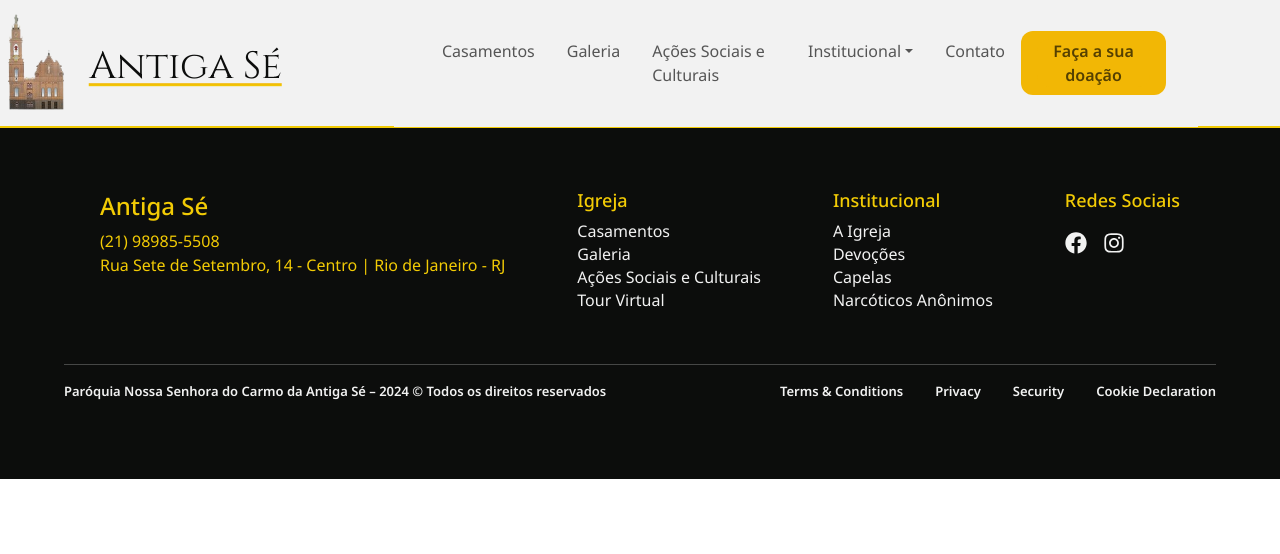
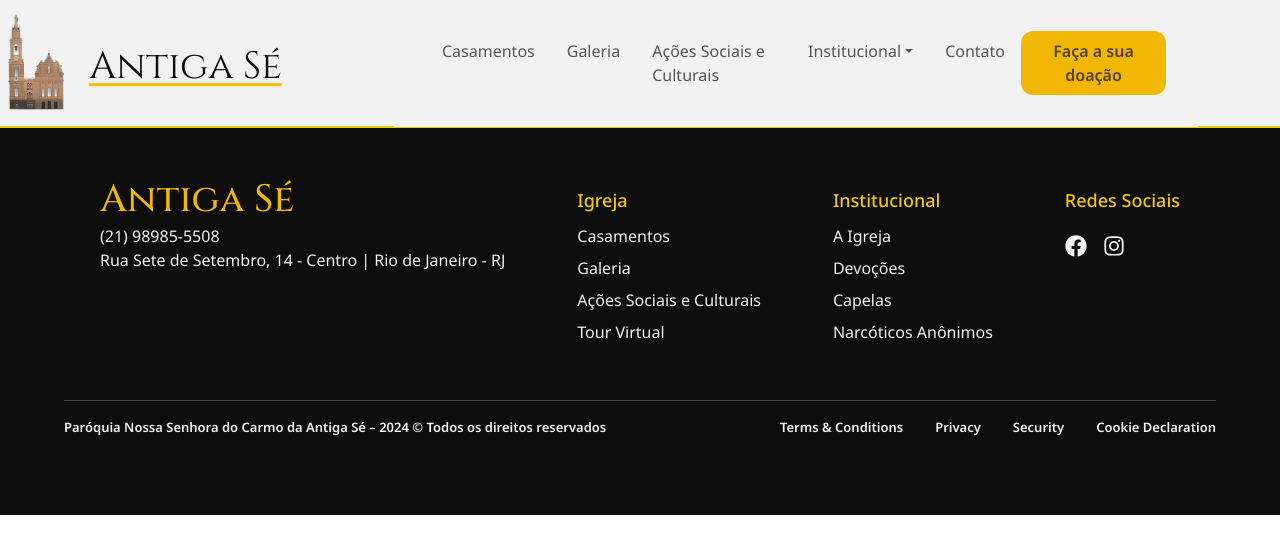
Before and after one commit to lucasberenger/igreja-antiga-se, a React (Vite) app in the folder website/: page / in a window 1280 px wide. Shown: the top 554 px of the page. Built offline with nearby package versions, Linux system fonts and the light colour scheme.

Commit message:
Footer Fonts
 - Footer Fonts
 - Fixed div name

```diff
--- a/website/src/components/Footer/Footer.jsx
+++ b/website/src/components/Footer/Footer.jsx
@@ -10,11 +10,10 @@
     <div className='footer'>
         <div className="sb_footer section_padding">
             <div className="sb_footer-links">
-                <div className="sb_footer-links-div">
-                    <h4>Antiga Sé</h4>
+                <div className="sb_footer-links_div">
+                    <h3>Antiga Sé</h3>
                     <p> (21) 98985-5508 <br />
                     Rua Sete de Setembro, 14 - Centro | Rio de Janeiro - RJ</p>
-
                 </div>
                 <div className="sb_footer-links_div">
                 <ScrollRestoration />
--- a/website/src/components/Footer/Footer.modules.css
+++ b/website/src/components/Footer/Footer.modules.css
@@ -57,11 +57,19 @@
     color: var(--gold);
 }
 
+.sb_footer-links_div h3 {
+    font-size: 38px;
+    line-height: 1rem;
+    margin-bottom: 1rem;
+    color: var(--gold_2);
+    font-family: "Cinzel", serif;
+}
+
 .sb_footer-links_div p {
     font-size: 16px;
-    line-height: 15px;
     margin: .5rem 0;
     cursor: pointer;
+    color: var(--white);
 }
 
 .sb_footer-below {
```
